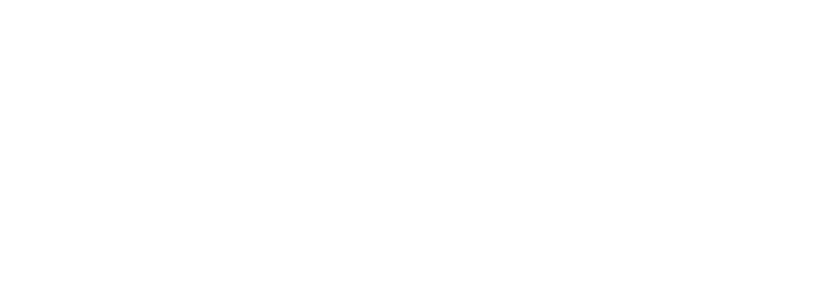
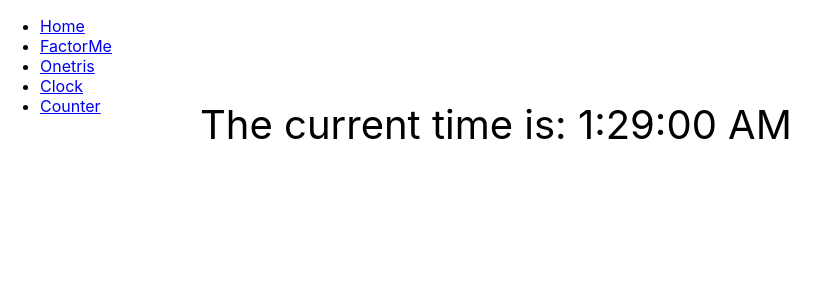
Before and after one commit to cpflames-2/onetris, a React (Create React App) app: page /clock in a window 1280 px wide. Before the commit this address had no page. Shown: the top 300 px of the page, without its empty margins (0-829 px from the left). Built offline with nearby package versions, Linux system fonts and the light colour scheme.

Commit message:
Clock, counter, and better layouts

```diff
--- a/src/App.js
+++ b/src/App.js
@@ -4,6 +4,8 @@
 import Home from "./pages/Home";
 import FactorMe from "./pages/FactorMe";
 import Onetris from "./pages/Onetris";
+import Clock from "./pages/Clock";
+import Counter from "./pages/Counter";
 
 export default function App() {
   return (
@@ -18,6 +20,12 @@
         <Route path="/onetris" element={<Layout />}>
           <Route index element={<Onetris />} />
         </Route>
+        <Route path="/clock" element={<Layout />}>
+          <Route index element={<Clock />} />
+        </Route>
+        <Route path="/counter" element={<Layout />}>
+          <Route index element={<Counter />} />
+        </Route>
       </Routes>
     </BrowserRouter>
   );
--- /dev/null
+++ b/src/pages/Clock.js
@@ -0,0 +1,19 @@
+import React, { useState, useEffect } from 'react';
+
+export default function Clock() {
+  const [time, setTime] = useState(new Date());
+
+  useEffect(() => {
+    const interval = setInterval(() => {
+      setTime(new Date());
+    }, 1000);
+
+    return () => clearInterval(interval);
+  }, []);
+
+  return (
+    <div class="basic big">
+      <span>The current time is: {time.toLocaleTimeString()}</span>
+    </div>
+  );
+}
--- /dev/null
+++ b/src/pages/Counter.js
@@ -0,0 +1,21 @@
+import React, { useState, useEffect } from 'react';
+
+export default function Counter() {
+  const [count, setCount] = useState(4);
+
+  function decrementCount() {
+    setCount(prevCount => prevCount - 1)
+  }
+
+  function incrementCount() {
+    setCount(prevCount => prevCount + 1)
+  }
+
+  return (
+    <div class="basic big">
+      <button class="big" onClick={decrementCount}> - </button>
+      <span> {count} </span>
+      <button class="big" onClick={incrementCount}> + </button>
+    </div>
+  )
+}
--- a/src/pages/FactorMe.js
+++ b/src/pages/FactorMe.js
@@ -60,14 +60,9 @@
   const factoring = factorThis(primes, number);
 
   return (
-    <div className="App">
+    <div class="basic">
       <h3>{number.toLocaleString()} = {factoring}</h3>
       <h3>{primes.length.toLocaleString()} primes considered: {primes.join(", ")}</h3>
-      <header className="App-header">
-        <h1>Enjoy Learning Chess!</h1>
-        <h2>Chess lesson content, coming soon.</h2>
-        <img src={logo} className="App-logo" alt="logo" />
-      </header>
     </div>
   );
 }
--- /dev/null
+++ b/src/pages/Layout.css
@@ -0,0 +1,17 @@
+nav {
+  width: 150px;
+  float: left;
+  /* display: inline; */
+  margin: 0;
+  padding: 0;
+  margin-right: 10px;
+}
+
+.basic {
+  padding: 100px;
+  padding-left: 200px;
+}
+
+.big {
+  font-size: 40px;
+}
--- a/src/pages/Layout.js
+++ b/src/pages/Layout.js
@@ -1,23 +1,21 @@
 import { Outlet, Link } from "react-router-dom";
+import './Layout.css';
 
 const Layout = () => {
   return (
     <>
       <nav>
         <ul>
-          <li>
-            <Link to="/">Home</Link>
-          </li>
-          <li>
-            <Link to="/factorme?number=42">FactorMe</Link>
-          </li>
-          <li>
-            <Link to="/onetris">Onetris</Link>
-          </li>
+          <li><Link to="/">Home</Link></li>
+          <li><Link to="/factorme?number=42">FactorMe</Link></li>
+          <li><Link to="/onetris">Onetris</Link></li>
+          <li><Link to="/clock">Clock</Link></li>
+          <li><Link to="/counter">Counter</Link></li>
         </ul>
       </nav>
-
-      <Outlet />
+      <div class="mainbody">
+        <Outlet />
+      </div>
     </>
   )
 };
--- a/src/pages/Onetris.js
+++ b/src/pages/Onetris.js
@@ -25,7 +25,7 @@
   tableContent += '</table>';
 
   return (
-    <div style={{'margin': 'auto', 'text-align': 'center'}}>
+    <div class="basic">
       <h3>{state} in binary is {binary}</h3>
 
       <div dangerouslySetInnerHTML={{ __html: tableContent }} />
```
